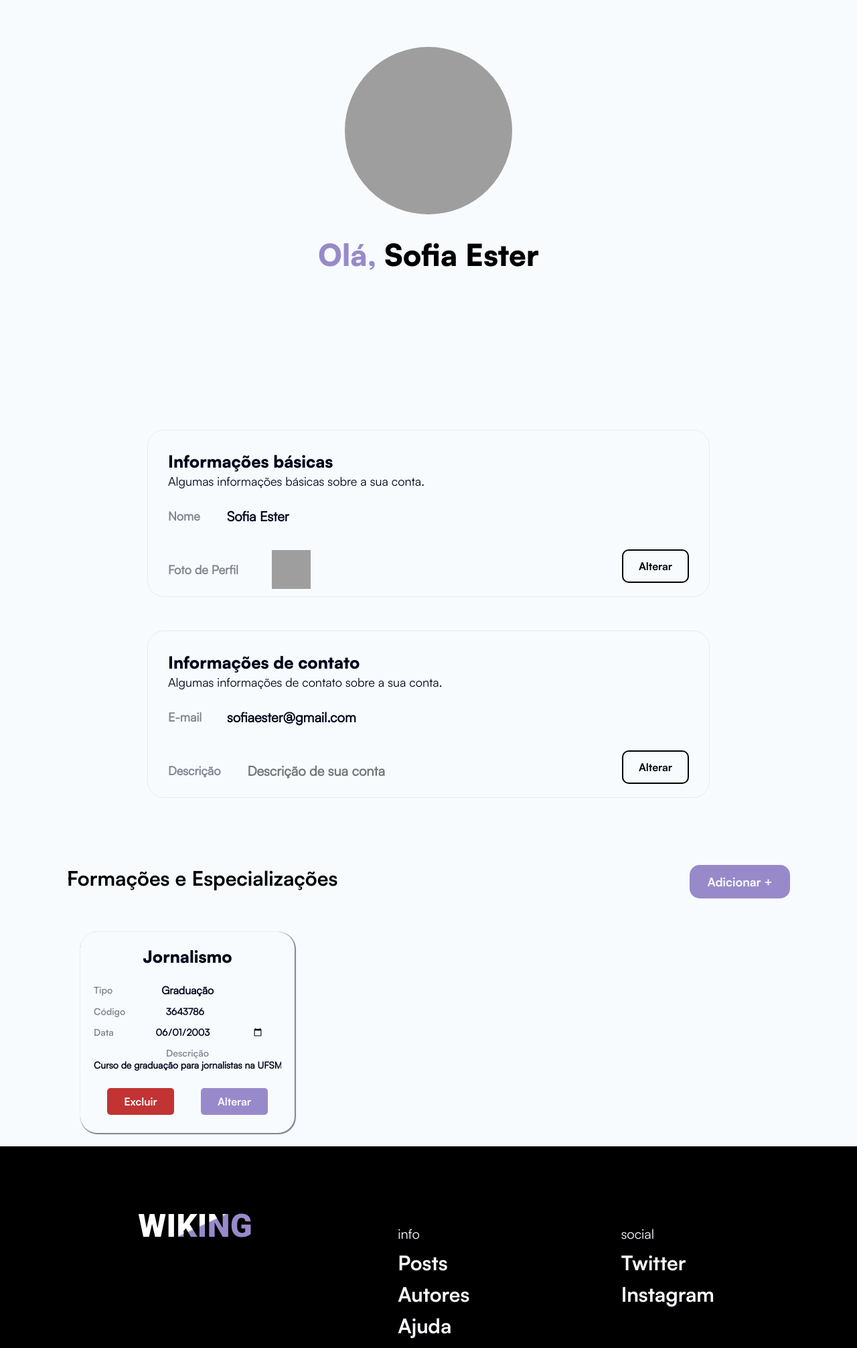
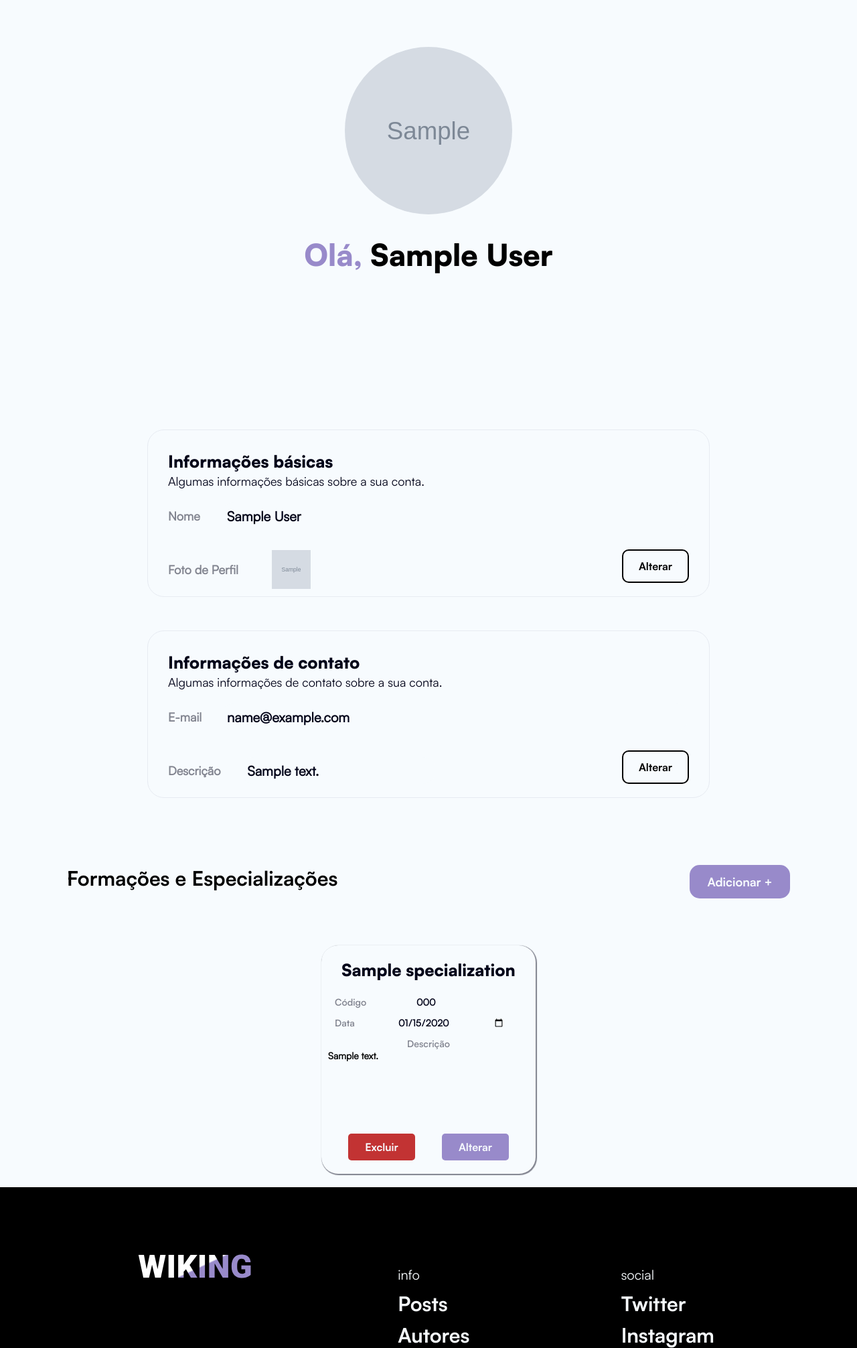
Before and after one commit to darlangui/wiki, a PHP site: page /pages/profile in a window 1280 px wide. Shown: the part 120-2132 px from the top of the page at 67% size. Run offline with PHP 8.4, Linux system fonts and the light colour scheme; the visitor is signed in with stand-in values (Sample User, id 1); tables that the repository leaves empty or names only in its code hold one stand-in row (values such as "Sample post"); grey boxes marked "Sample" are stand-in pictures; grey boxes are pictures that could not be loaded.

Commit message:
all complet

```diff
--- a/index.php
+++ b/index.php
@@ -16,8 +16,8 @@
     session_start();
     if(isset($_SESSION['id'])){
         $author = new PdoUserRepository(CreateConnection::createConnection());
+        $style = $author->verifyTypeUser($_SESSION['id']);
         $author = $author->verifyUser($_SESSION['id']);
-        $style = 'isLogged';
     }else{
         $style = 'isUser';
         session_destroy();
--- a/pages/author/index.php
+++ b/pages/author/index.php
@@ -34,8 +34,8 @@
     session_start();
     if (isset($_SESSION['id'])) {
         $author = new PdoUserRepository(CreateConnection::createConnection());
+        $style = $author->verifyTypeUser($_SESSION['id']);
         $author = $author->verifyUser($_SESSION['id']);
-        $style = 'isLogged';
     } else {
         $style = 'isUser';
         session_destroy();
--- a/pages/post/index.php
+++ b/pages/post/index.php
@@ -19,8 +19,8 @@
     session_start();
     if(isset($_SESSION['id'])){
         $author = new PdoUserRepository(CreateConnection::createConnection());
+        $style = $author->verifyTypeUser($_SESSION['id']);
         $author = $author->verifyUser($_SESSION['id']);
-        $style = 'isLogged';
     }else{
         $style = 'isUser';
         session_destroy();
--- a/pages/posts/index.php
+++ b/pages/posts/index.php
@@ -20,8 +20,8 @@
     session_start();
     if(isset($_SESSION['id'])){
         $author = new PdoUserRepository(CreateConnection::createConnection());
+        $style = $author->verifyTypeUser($_SESSION['id']);
         $author = $author->verifyUser($_SESSION['id']);
-        $style = 'isLogged';
     }else{
         $style = 'isUser';
         session_destroy();
--- a/pages/profile/index.php
+++ b/pages/profile/index.php
@@ -19,11 +19,45 @@
     session_start();
     if(isset($_SESSION['id'])){
         $author = new PdoUserRepository(CreateConnection::createConnection());
+        $author1 = $author;
+        $style = $author->verifyTypeUser($_SESSION['id']);
         $author = $author->verifyUser($_SESSION['id']);
-        $style = 'isLogged';
     }else{
         $style = 'isUser';
         session_destroy();
+    }
+
+    function Specialization(PdoUserRepository $author){
+        $specialization = $author->fillSpecialization($_SESSION['id']);
+        foreach ($specialization as $item) {
+            $date = $item->date();
+            echo "
+                    <div class='card'>
+                    <form class='card_form' action='../../src/Execution/deleteSpecialization.php' method='post'>
+                        <input type='hidden' value='{$item->id()}' name='id'>
+                        <label for='name_formation'>
+                            <input type='text' id='name_formation' name='name_formation' class='name_formation' value='{$item->name()}' required>
+                        </label>
+                        <label for='cod'>
+                            <span>Código</span>
+                            <input type='text' id='cod' class='cod' value='{$item->code()}' required>
+                        </label>
+                        <label for='date'>
+                            <span>Data</span>
+                            <input type='date' id='date' class='date' value='{$date->format("Y-m-d")}' required>
+                        </label>
+                        <label id='label_desc' for='descript'>
+                            <span>Descrição</span>
+                            <textarea type='text' id='descript' class='descript' placeholder='Digite a descrição de sua formação'>{$item->description()}</textarea>
+                        </label>
+                        <div class='option'>
+                            <a href='../../src/Execution/deleteSpecialization.php?id={$item->id()}'>Excluir</a>
+                            <button type='submit'>Alterar</button>
+                        </div>
+                    </form>
+                </div>
+            ";
+        }
     }
 ?>
 <body>
@@ -61,22 +95,22 @@
     </header>
     <main>
         <section class="content_profile">
-            <img src="../../assets/image_woman.svg" alt="Imagem do usuário">
-            <span><span class="purplu">Olá,</span> Sofia Ester</span>
+            <img src="../../assets/<?php echo $author->image(); ?>" alt="Imagem do usuário">
+            <span><span class="purplu">Olá,</span> <?php echo $author->name(); ?></span>
         </section>
         <section class="info_basic">
             <h1>Informações básicas</h1>
             <span>Algumas informações básicas sobre a sua conta.</span>
-            <form method="post" class="form_name">
+            <form method="post" action="../../src/Execution/upInfo.php" enctype='multipart/form-data' class="form_name">
                 <label for="name" class="name">
                     <span> Nome </span>
-                    <input type="text" id="name" class="input-name" value="Sofia Ester" required>
+                    <input type="text" id="name" class="input-name" name="name" value="<?php echo $author->name(); ?>" required>
                 </label>
                 <div class="alter_image">
                     <label for="image" class="image">
                         <span> Foto de Perfil </span>
-                        <img src="../../assets/image_woman.svg" alt="Foto de pefil">
-                        <input type="file" id="image">
+                        <img src="../../assets/<?php echo $author->image(); ?>" alt="Foto de pefil">
+                        <input type="file" id="image" name="image">
                     </label>
                     <button type="submit">Alterar</button>
                 </div>
@@ -85,15 +119,15 @@
         <section class="info_basic">
             <h1>Informações de contato</h1>
             <span>Algumas informações de contato sobre a sua conta.</span>
-            <form method="post" class="form_name">
+            <form method="post" class="form_name" action="../../src/Execution/upContactInfo.php">
                 <label for="email" class="name">
                     <span> E-mail </span>
-                    <input type="text" id="email" class="input-name" value="sofiaester@gmail.com" required>
+                    <input type="text" id="email" name="email" class="input-name" value="<?php echo $author->email(); ?>" required>
                 </label>
                 <div class="alter_image">
                     <label for="desc" class="image">
                         <span> Descrição </span>
-                        <input type="text" name="desc" id="desc" placeholder="Descrição de sua conta">
+                        <input type="text" name="description" id="desc"  value="<?php echo $author->description(); ?>" placeholder="Descrição de sua conta">
                     </label>
                     <button type="submit">Alterar</button>
                 </div>
@@ -105,33 +139,7 @@
                 <a class="openModal" id="openModal"><button>Adicionar +</button></a>
             </section>
             <section class="cards_formations">
-                <div class="card">
-                    <form class="card_form">
-                        <label for="name_formation">
-                            <input type="text" id="name_formation" name="name_formation" class="name_formation" value="Jornalismo" required>
-                        </label>
-                        <label for="type">
-                            <span>Tipo</span>
-                            <input type="text" id="type" class="type" value="Graduação" required>
-                        </label>
-                        <label for="cod">
-                            <span>Código</span>
-                            <input type="text" id="cod" class="cod" value="3643786" required>
-                        </label>
-                        <label for="date">
-                            <span>Data</span>
-                            <input type="date" id="date" class="date" value="2003-06-01" required>
-                        </label>
-                        <label id="label_desc" for="descript">
-                            <span>Descrição</span>
-                            <input type="text" id="descript" class="descript" value="Curso de graduação para jornalistas na UFSM" placeholder="Digite a descrição de sua formação">
-                        </label>
-                        <div class="option">
-                            <a href="#">Excluir</a>
-                            <button type="submit">Alterar</button>
-                        </div>
-                    </form>
-                </div>
+                <?php Specialization($author1); ?>
             </section>
         </section>
 
@@ -140,7 +148,7 @@
                 <section class="exit">
                     <span>Adicionar Formação/Especialização</span><img src="../../assets/exit.svg" alt="Sair" id="exit"></section>
                 <section class="main">
-                    <form class="main">
+                    <form class="main" method="post" action="">
                         <label>
                             <span>Nome:</span>
                             <input type="text" name="nome" placeholder="Digite o nome da Especialização/Formação" required>
@@ -151,15 +159,15 @@
                         </label>
                         <label>
                             <span>Código:</span>
-                            <input type="text" name="tipo" onkeypress="return onlyNumbers()" placeholder="Digite o código da Especialização/Formação">
+                            <input type="text" name="cod" onkeypress="return onlyNumbers()" placeholder="Digite o código da Especialização/Formação">
                         </label>
                         <label>
                             <span>Data:</span>
-                            <input type="date" name="tipo" placeholder="Digite a data de conclusão" required>
+                            <input type="date" name="dat" placeholder="Digite a data de conclusão" required>
                         </label>
                         <label>
                             <span>Descrição:</span>
-                            <input type="text" name="tipo" placeholder="Comente um pouco sobre a descrição de sua Especialização/Formação">
+                            <input type="text" name="desc" placeholder="Comente um pouco sobre a descrição de sua Especialização/Formação">
                         </label>
                         <div class="option_main">
                             <button type="submit">Adicionar</button>
--- a/pages/profile/style.css
+++ b/pages/profile/style.css
@@ -185,11 +185,13 @@ main .formations .add_forma button:hover{
 main .formations .cards_formations {
     margin-top: 50px;
     width: 100%;
+    display: flex;
+    justify-content: center;
+    flex-wrap: wrap;
 }
 
 main .formations .cards_formations .card {
     width: 320px;
-    height: 300px;
     margin: 20px;
     border-color: var(--primary-gray);
     border-radius: 25px;
@@ -199,6 +201,16 @@ main .formations .cards_formations .card {
     font-family: 'Satoshi-Bold', sans-serif;
     font-weight: 600;
     padding: 20px;
+}
+
+main .formations .cards_formations .card .card_form textarea{
+    width: 300px;
+    height: 100px;
+    border: none;
+    background-color: var(--primary-white);
+    resize: none;
+    row-gap: 10px;
+
 }
 
 main .formations .cards_formations .card .card_form{
--- a/pages/profreader/index.php
+++ b/pages/profreader/index.php
@@ -19,8 +19,8 @@
     session_start();
     if(isset($_SESSION['id'])){
         $author = new PdoUserRepository(CreateConnection::createConnection());
+        $style = $author->verifyTypeUser($_SESSION['id']);
         $author = $author->verifyUser($_SESSION['id']);
-        $style = 'isLogged';
     }else{
         $style = 'isUser';
         session_destroy();
--- a/src/Domain/Model/Specialization.php
+++ b/src/Domain/Model/Specialization.php
@@ -5,24 +5,24 @@ namespace pdo\Domain\Model;
 class Specialization
 {
     private readonly int $id;
-    private int $analizy;
+    private string $name;
     private \DateTimeImmutable $date;
     private string $code;
     private string $description;
 
-    public function __construct(int $id, int $analizy, \DateTimeImmutable $date, string $code, string $description)
+    public function __construct(int $id, string $name, \DateTimeImmutable $date, string $code, string $description)
     {
         $this->id = $id;
         $this->date = $date;
         $this->code = $code;
-        $this->analizy = $analizy;
+        $this->name = $name;
         $this->description = $description;
     }
 
     // Getters
-    public function analizy(): int
+    public function name(): string
     {
-        return $this->analizy;
+        return $this->name;
     }
 
     public function id() : int
@@ -47,9 +47,9 @@ class Specialization
 
     // Setters
 
-    public function changeAnalizy() : void
+    public function changeName(string $name) : void
     {
-        $this->analizy =+ 1;
+        $this->name = $name;
     }
 
     public function changeDescription(string $description) : void
--- a/src/Domain/Repository/UserRepository.php
+++ b/src/Domain/Repository/UserRepository.php
@@ -7,9 +7,10 @@ interface UserRepository
 {
     public function allUsersAreAuthors() : array;
     public function fillPost() : array;
-    public function fillSpecialization() : array;
+    public function fillSpecialization(int $id) : array;
     public function save(User $user) : bool;
-    public function alter(User $user) : bool;
     public function login(string $email, string $password) : bool;
     public function verifyUser(int $id) : User;
+    public function verifyTypeUser(int $id) : string;
+    public function deleteSpecilizationForUser(int $id_user, int $id_specialization) : bool;
 }
--- a/src/Infrastructure/Repository/PdoUserRepository.php
+++ b/src/Infrastructure/Repository/PdoUserRepository.php
@@ -2,6 +2,8 @@
 
 namespace pdo\Infrastructure\Repository;
 
+use pdo\Domain\Model\Post;
+use pdo\Domain\Model\Specialization;
 use pdo\Domain\Model\User;
 use pdo\Domain\Repository\UserRepository;
 use PDO;
@@ -14,27 +16,48 @@ class PdoUserRepository implements UserRepository
         $this->connection = $connection;
     }
 
-    public function allUsersAreAuthors() : array
+    public function allUsersAreAuthors(): array
     {
         $sqlQuery = 'SELECT user.id, user.name, user.email, user.image, author.description FROM user INNER JOIN author ON author.user_id = user.id';
         $stmt = $this->connection->query($sqlQuery);
         return $this->hydrateUserList($stmt);
     }
 
-    public function allUser() : array
+    public function allUser(): array
     {
         $sqlQuey = 'SELECT * FROM user';
         $stmt = $this->connection->query($sqlQuey);
         return $this->hydrateUserListTotal($stmt);
     }
 
-    public function fillPost() : array
+    public function fillPost(): array
     {
 
     }
-    public function fillSpecialization() : array
+
+    public function deleteSpecilizationForUser(int $id_user, int $id_specialization): bool
     {
+        $stmt = $this->connection->prepare('DELETE FROM specialization_has_author WHERE specialization_id = ? AND author_user_id = ?;');
+        $stmt->bindValue(1, $id_specialization, PDO::PARAM_INT);
+        $stmt->bindValue(2, $id_user, PDO::PARAM_INT);
 
+        return $stmt->execute();
+    }
+
+    public function fillSpecialization(int $id) : array
+    {
+        $sqlQuery = "SELECT specialization.id, specialization.name, specialization.date, specialization.code, specialization.description FROM specialization
+        INNER JOIN specialization_has_author ON specialization.id =  specialization_has_author.specialization_id
+        WHERE specialization_has_author.author_user_id = '$id' ";
+        $stmt = $this->connection->query($sqlQuery);
+        $specializationList = $stmt->fetchAll();
+        $listDate = [];
+
+        foreach ($specializationList as $item) {
+            $listDate[] = new Specialization($item['id'],$item['name'],new \DateTimeImmutable($item['date']),$item['code'],$item['description']);
+        }
+
+        return $listDate;
     }
     public function save(User $user) : bool
     {
@@ -43,6 +66,24 @@ class PdoUserRepository implements UserRepository
         }else{
             return $this->update($user);
         }
+    }
+
+    private function update(User $user) : bool
+    {
+        $sqlQuery = "UPDATE user SET name = :name, email = :email, password = :password, image = :image WHERE user.id = '{$user->id()}'";
+        $stmt = $this->connection->prepare($sqlQuery);
+        $stmt->bindValue(':name', $user->name());
+        $stmt->bindValue(':email', $user->email());
+        $stmt->bindValue(':password', $user->password());
+        $stmt->bindValue(':image', $user->image());
+        if($stmt->execute()){
+          $sqlQuery = "UPDATE author SET description = :description WHERE author.user_id = '{$user->id()}'";
+          $stmt = $this->connection->prepare($sqlQuery);
+          $stmt->bindValue(':description', $user->description());
+          return $stmt->execute();
+        }
+
+        return false;
     }
 
     private function insert(User $user) : bool
@@ -80,15 +121,6 @@ class PdoUserRepository implements UserRepository
         return $sucess;
     }
 
-    private function update(User $user) : bool
-    {
-
-    }
-    public function alter(User $user) : bool
-    {
-
-    }
-
     public function login(string $email, string $password) : bool
     {
         $sqlQuery = 'SELECT * FROM user';
@@ -115,11 +147,24 @@ class PdoUserRepository implements UserRepository
 
         foreach ($userDataList as $userData){
             if($userData['id'] == $id){
-                return new User($userData['id'],$userData['name'],$userData['email'],$userData['password'],$userData['description'],$userData['image'],);
+                return new User($userData['id'],$userData['name'],$userData['email'],$userData['password'],$userData['description'],$userData['image']);
             }
         }
     }
 
+    public function verifyTypeUser(int $id) : string
+    {
+        $sqlQuery = 'SELECT proofeader.user_id FROM proofeader';
+        $stmt = $this->connection->query($sqlQuery);
+        $proofeaderDataList = $stmt->fetchAll();
+
+        foreach ($proofeaderDataList as $item) {
+            if($item['user_id'] == $id){
+                return 'isLogged Admin';
+            }
+        }
+        return 'isLogged';
+    }
 
     private function hydrateUserList(\PDOStatement $stmt) : array{
         $userDataList = $stmt->fetchAll();
```
Also changed, not shown: pages/profreader/style.css (+15 -0 lines), src/Execution/deleteSpecialization.php (added, +16 -0 lines), src/Execution/upContactInfo.php (added, +23 -0 lines), src/Execution/upInfo.php (added, +60 -0 lines), src/Execution/upSpecialization.php (added, +13 -0 lines).
